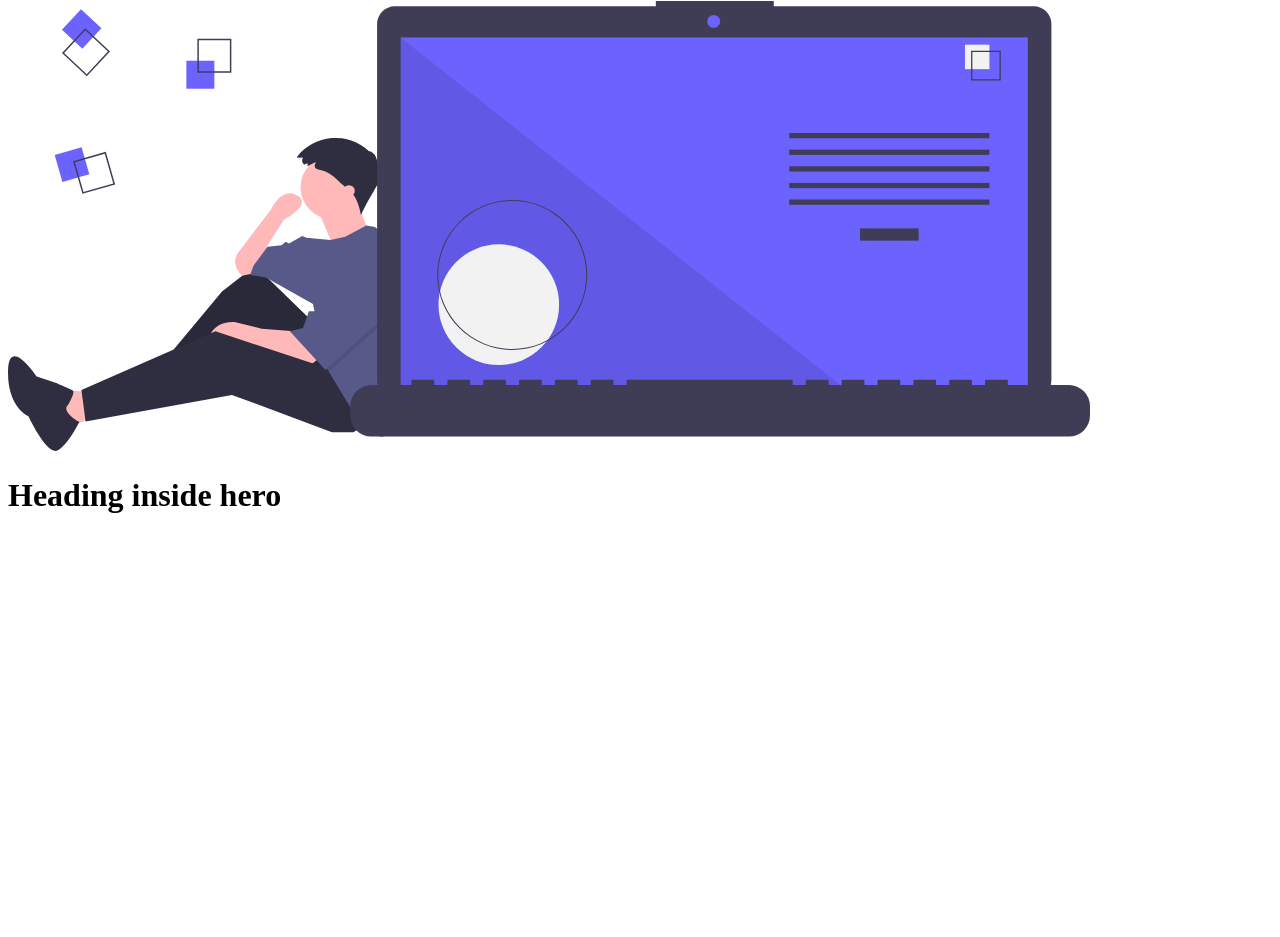
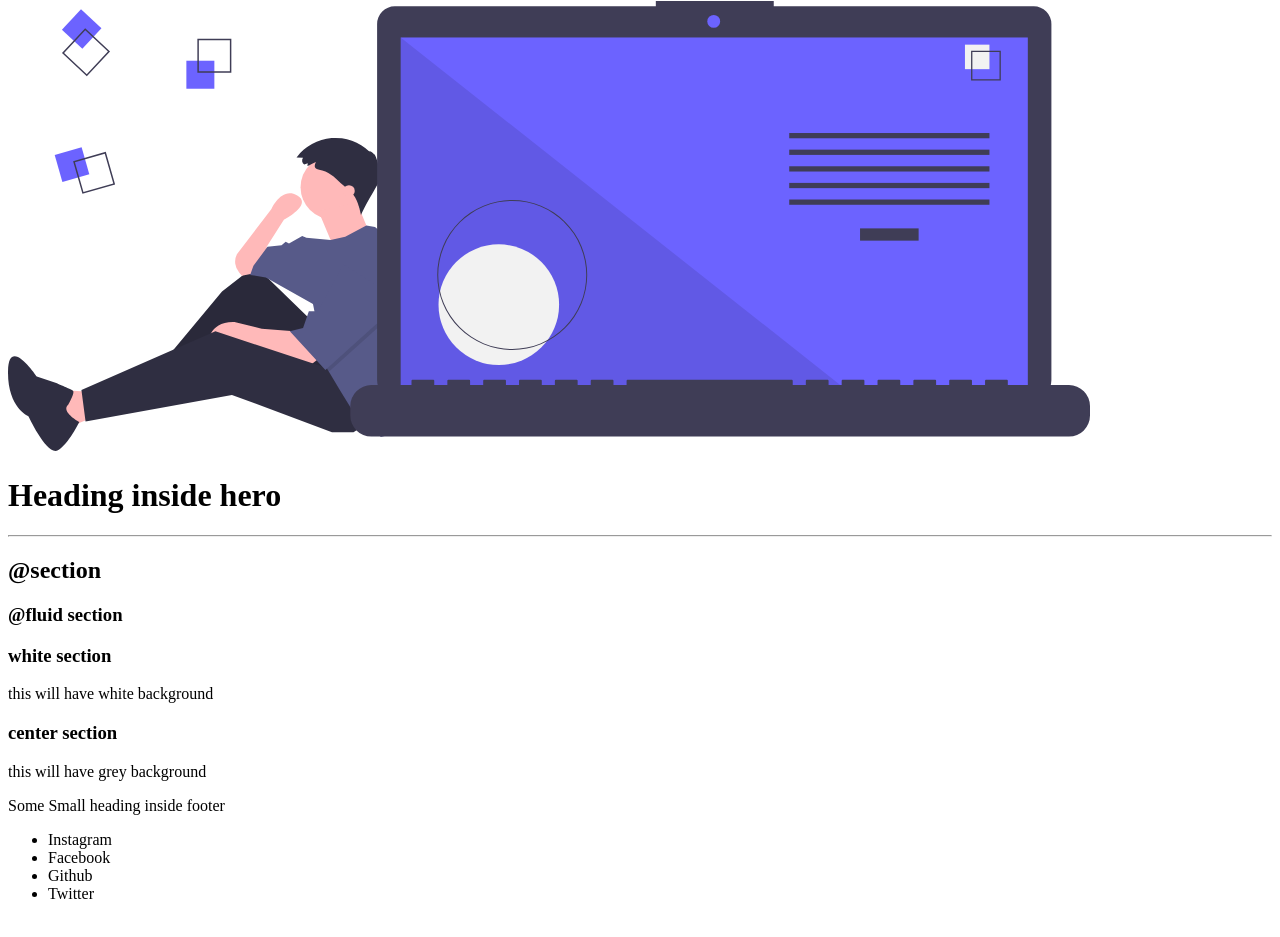
Before and after one commit to shudhanshubisht08/My-Portfolio-Shudhanshubisht-, a plain HTML site: page index.html in a window 1280 px wide. Shown: the part 1304-2241 px from the top of the page. Before the commit the page ends 1927 px from the top, so only its background shows below. Drawn offline with Linux system fonts and the light colour scheme.

Commit message:
sections and footer

```diff
--- a/index.html
+++ b/index.html
@@ -83,6 +83,29 @@
         <h1>Heading inside hero</h1>
     </header>
 
+    <hr>
+    <h2>@section</h2>
+    <h3>@fluid section</h3>
+    <section>
+        <h3>white section</h3>
+        <p>this will have white background</p>
+    </section>
+    <section>
+        <h3>center  section</h3>
+        <p>this will have grey background</p>
+    </section>
+
+    <footer>
+        <div>Some Small heading inside footer</div>
+        <ul>
+            <li>Instagram</li>
+            <li>Facebook</li>
+            <li>Github</li>
+            <li>Twitter</li>
+        </ul>
+    </footer>
+
+
 
 
 
```
